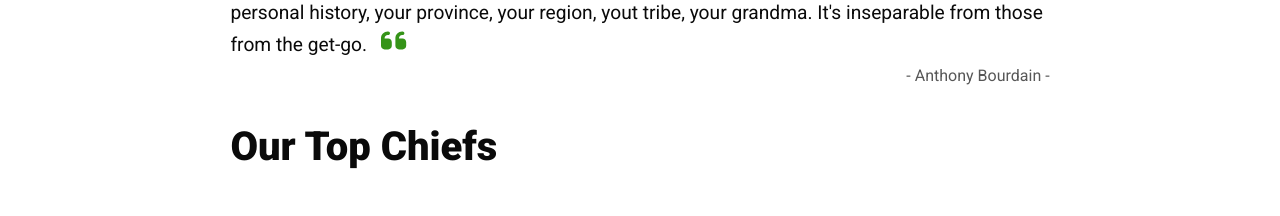
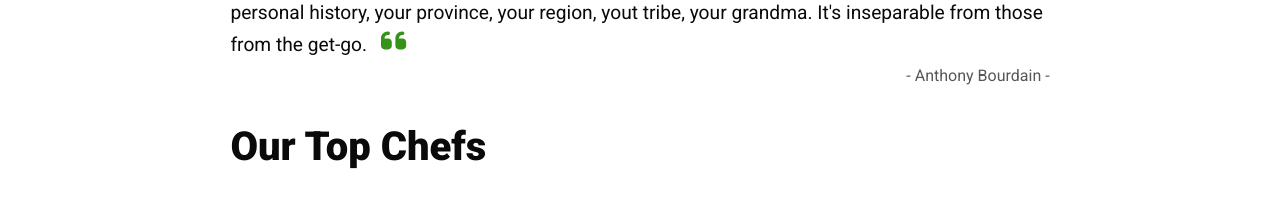
Before and after one commit to MrHaJu/Code-Institute-Projekt-5-React-Django, a React (Create React App) app in the folder food-app/: page / in a window 1280 px wide. Shown: the part 886-1102 px from the top of the page. Built offline with nearby package versions, Linux system fonts and the light colour scheme; grey boxes are pictures that could not be loaded.

Commit message:
change content

```diff
--- a/food-app/src/components/ChiefsSection.js
+++ b/food-app/src/components/ChiefsSection.js
@@ -60,7 +60,7 @@
     ]
     return (
         <div className="section chiefs">
-            <h1 className="title"> Our Top Chiefs</h1>
+            <h1 className="title"> Our Top Chefs</h1>
             <div className="top-chiefs-container">
                 {chiefs.map(chief => <ChiefCard key={chief.name} chief={chief} />) }
             </div>
```
